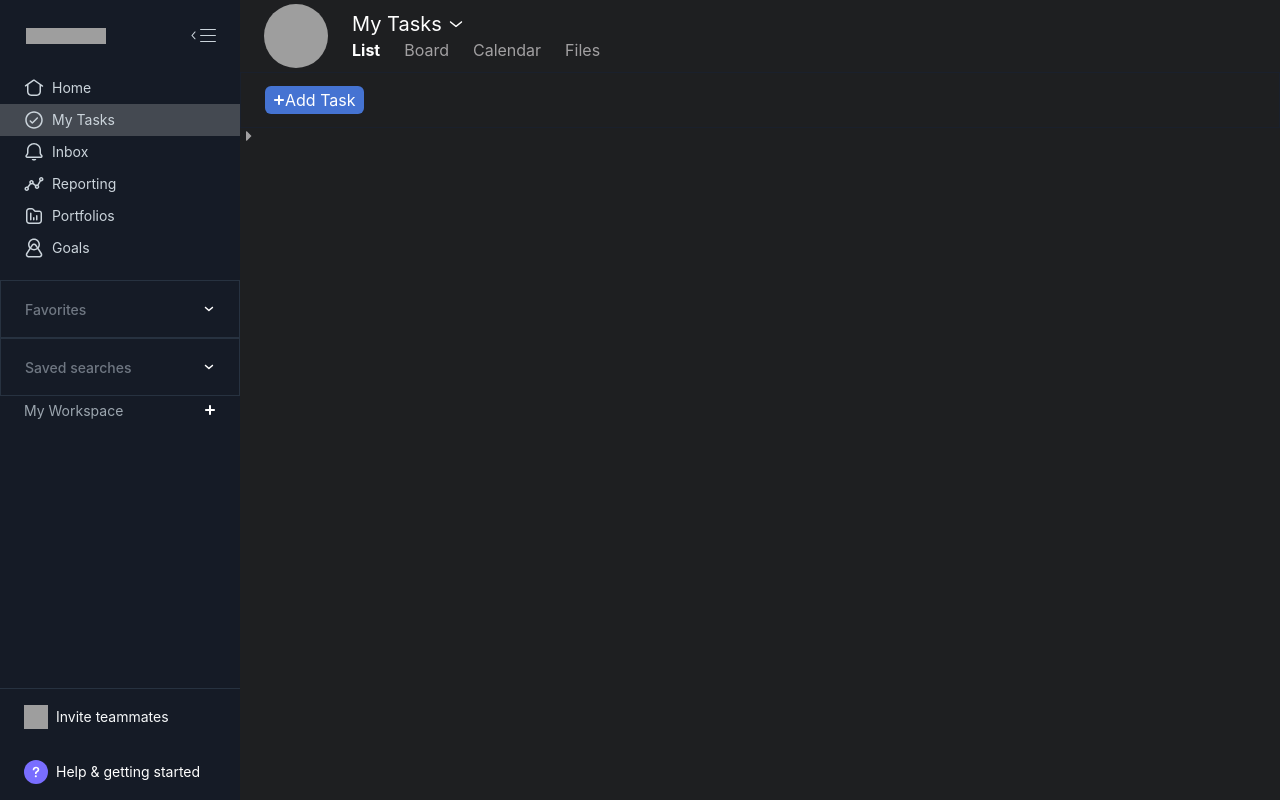
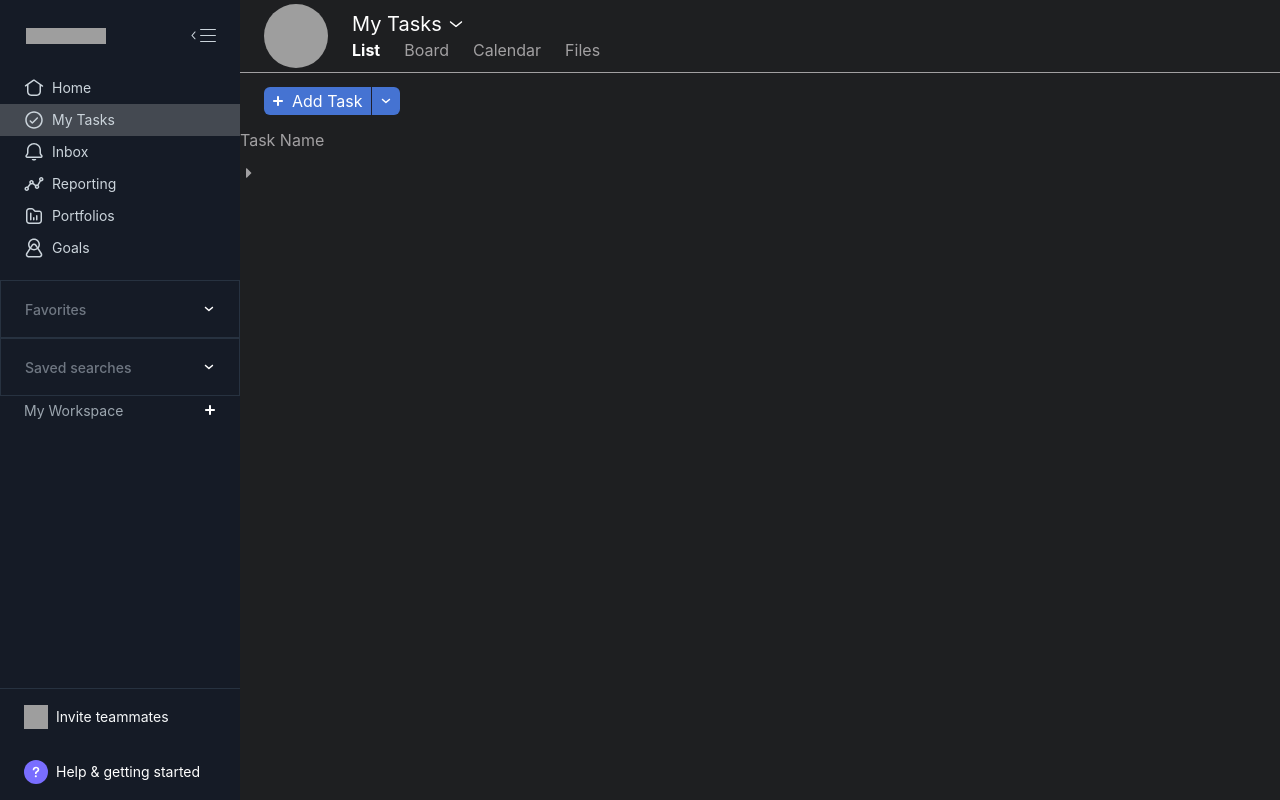
Before and after one commit to ShadmanShakib/ShakibDash1, a React (Create React App) app: page /mytask in a window 1280 px wide. Built offline with nearby package versions, Linux system fonts and the light colour scheme; grey boxes are pictures that could not be loaded.

Commit message:
Mytask body

```diff
--- /dev/null
+++ b/src/components/Mytask/BodyHeader.tsx
@@ -0,0 +1,43 @@
+import React from "react";
+import { Box, Text } from "@chakra-ui/react";
+export default function BodyHeader() {
+  return (
+    <Box
+      px="24px"
+      borderTop="1px solid"
+      display="flex"
+      alignItems="center"
+      h="56px"
+      zIndex={600}
+      bg="brand.bgWeak"
+      borderColor="brand.weak"
+    >
+      <Box
+        display="flex"
+        borderTopRadius="6px"
+        borderBottomRadius="6px"
+        px="8px"
+        bg="brand.btnBgPrimary"
+        h="28px"
+        alignItems="center"
+      >
+        <svg fill="white" height="12" width="12" viewBox="0 0 24 24">
+          <path d="M10,10V4c0-1.1,0.9-2,2-2s2,0.9,2,2v6h6c1.1,0,2,0.9,2,2s-0.9,2-2,2h-6v6c0,1.1-0.9,2-2,2s-2-0.9-2-2v-6H4c-1.1,0-2-0.9-2-2s0.9-2,2-2H10z"></path>
+        </svg>
+        <Text ml="2" color="white">
+          Add Task
+        </Text>
+        <Box h="28px" w="1px" mx="2" bg="brand.darkBg" />
+        <svg
+          fill="white"
+          height="12"
+          width="12"
+          focusable="false"
+          viewBox="0 0 24 24"
+        >
+          <path d="M3.5,8.9c0-0.4,0.1-0.7,0.4-1C4.5,7.3,5.4,7.2,6,7.8l5.8,5.2l6.1-5.2C18.5,7.3,19.5,7.3,20,8c0.6,0.6,0.5,1.5-0.1,2.1 l-7.1,6.1c-0.6,0.5-1.4,0.5-2,0L4,10.1C3.6,9.8,3.5,9.4,3.5,8.9z"></path>
+        </svg>
+      </Box>
+    </Box>
+  );
+}
--- /dev/null
+++ b/src/components/Mytask/MyTask.module.css
@@ -0,0 +1,17 @@
+.SpreadsheetGridHeaderStructure {
+  background-color: #1e1f21;
+  box-sizing: border-box;
+  flex: 0 0 auto;
+  height: 37px;
+  position: relative;
+}
+.SpreadsheetGridHeaderStructureleft {
+  align-items: stretch;
+  background-color: #1e1f21;
+  display: flex;
+  flex-direction: column;
+  height: 37px;
+  left: 0;
+  position: absolute;
+  z-index: 100;
+}
--- a/src/components/Mytask/MyTaskBody.tsx
+++ b/src/components/Mytask/MyTaskBody.tsx
@@ -1,34 +1,26 @@
 import React from "react";
 import { Box, Text } from "@chakra-ui/react";
-import { ListView } from "../Mytask";
+import { ListView, BodyHeader } from "../Mytask";
+import s from "./MyTask.module.css";
 function MyTaskBody() {
   return (
     <Box>
+      <BodyHeader />
       <Box
-        px="24px"
-        border="1px solid"
+        position="relative"
         display="flex"
-        alignItems="center"
-        h="56px"
-        zIndex={600}
-        bg="brand.bgWeak"
+        flex="1 1 auto"
+        flexDirection="column"
+        min-height="1px"
+        width="100%"
       >
-        <Box
-          display="flex"
-          borderTopRadius="6px"
-          borderBottomRadius="6px"
-          px="8px"
-          bg="brand.btnBgPrimary"
-          h="28px"
-          alignItems="center"
-        >
-          <svg fill="white" height="12" width="12" viewBox="0 0 24 24">
-            <path d="M10,10V4c0-1.1,0.9-2,2-2s2,0.9,2,2v6h6c1.1,0,2,0.9,2,2s-0.9,2-2,2h-6v6c0,1.1-0.9,2-2,2s-2-0.9-2-2v-6H4c-1.1,0-2-0.9-2-2s0.9-2,2-2H10z"></path>
-          </svg>
-          <Text color="white">Add Task</Text>
+        <Box className={s.SpreadsheetGridHeaderStructure}>
+          <Box className={s.SpreadsheetGridHeaderStructureleft}>
+            <Text color="brand.weak">Task Name</Text>
+          </Box>
         </Box>
+        <ListView />
       </Box>
-      <ListView />
     </Box>
   );
 }
--- a/src/components/Mytask/index.ts
+++ b/src/components/Mytask/index.ts
@@ -1,3 +1,4 @@
 export { default as MyTaskTopbar } from "./MyTaskTopbar";
 export { default as ListView } from "./ListView";
 export { default as MyTaskBody } from "./MyTaskBody";
+export { default as BodyHeader } from "./BodyHeader";
```
